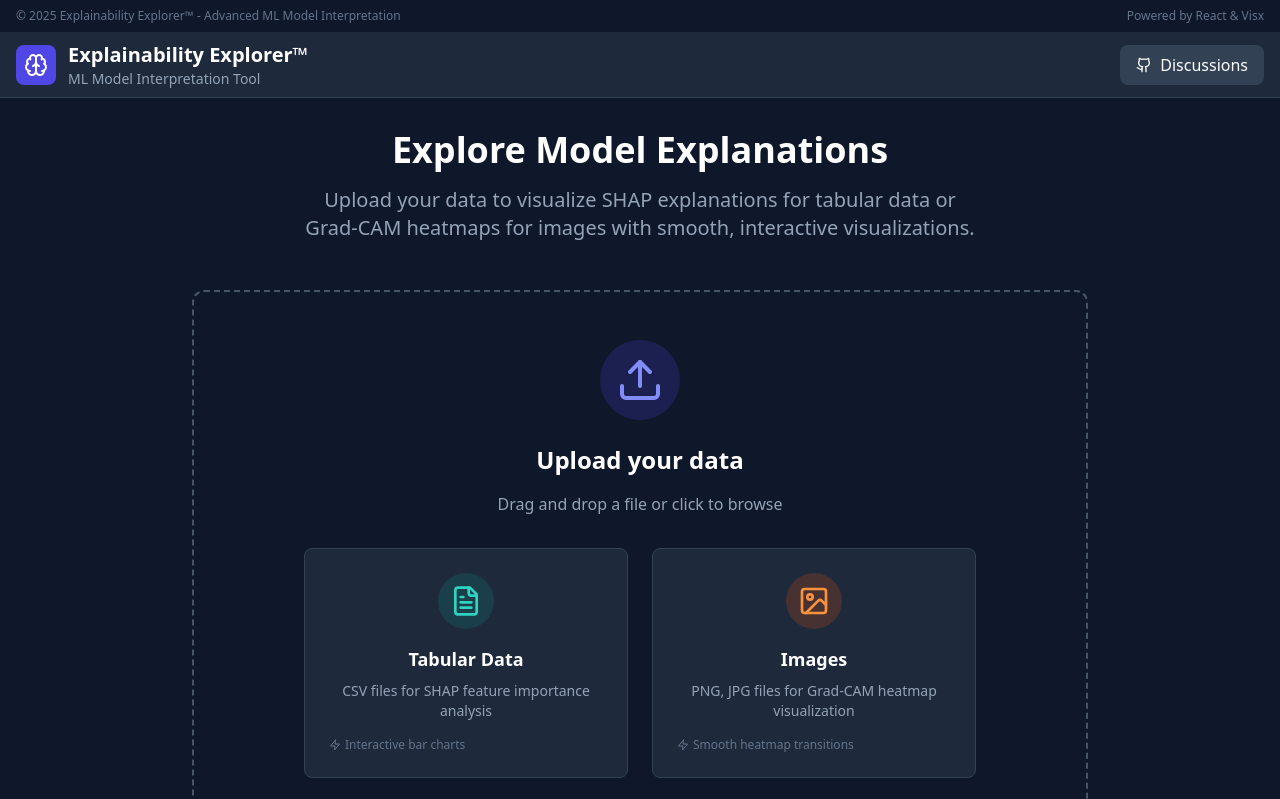
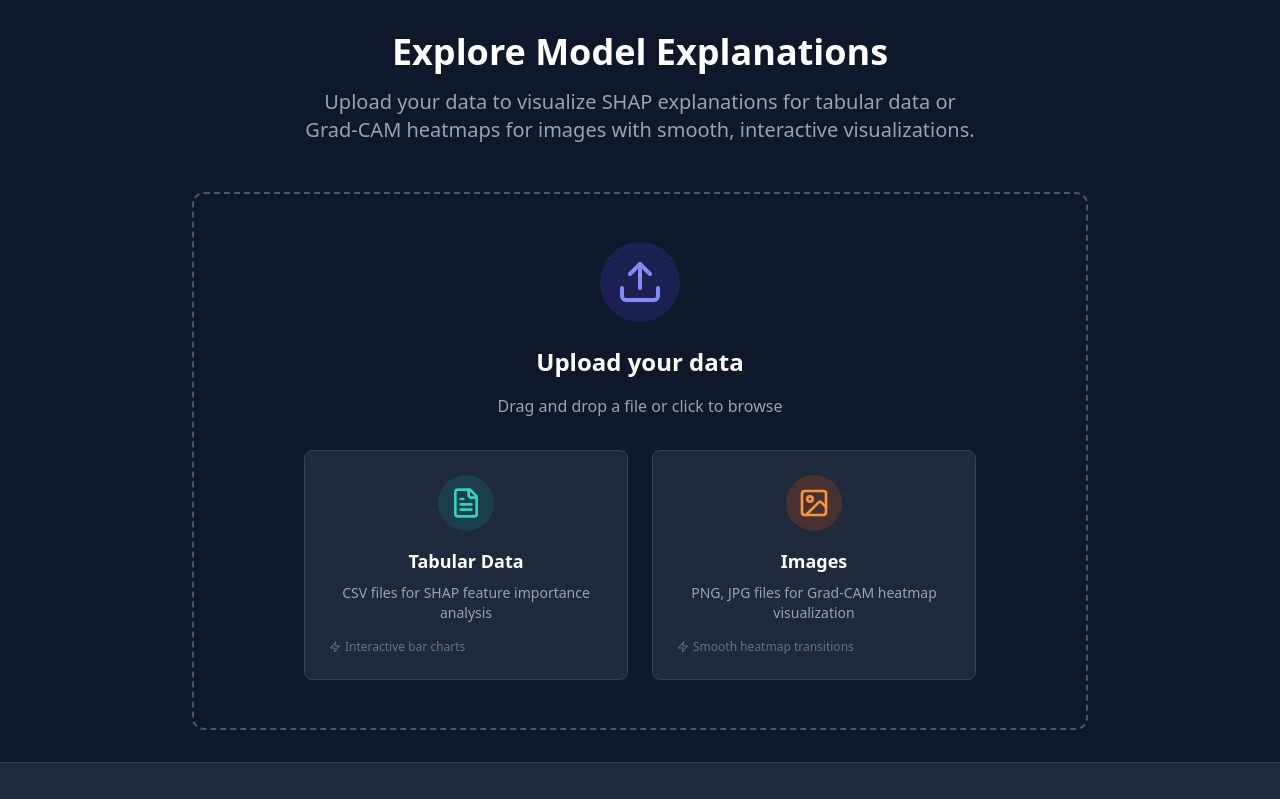
Before and after one commit to Deepakrajadurai/ML_Model_Interpretation_Tool_for_Analysis, a React (Vite) app: page / in a window 1280 px wide. Shown: the top 799 px of the page. Built offline with nearby package versions, Linux system fonts and the light colour scheme.

Commit message:
Remove header from application

```diff
--- a/src/App.tsx
+++ b/src/App.tsx
@@ -1,5 +1,4 @@
 import React, { useState, useCallback } from 'react';
-import { Header } from './components/Header';
 import { Footer } from './components/Footer';
 import { UploadZone } from './components/UploadZone';
 import { TabularAnalysis } from './components/TabularAnalysis';
@@ -40,13 +39,6 @@ function App() {
 
   return (
     <div ref={containerRef} className="min-h-screen bg-slate-900 text-white flex flex-col">
-      <Header
-        onRecord={handleStartRecording}
-        isRecording={isRecording}
-        hasData={!!dataFile}
-        onReset={resetAnalysis}
-      />
-
       <main className="container mx-auto px-4 py-8 flex-1">
         {!dataFile ? (
           <UploadZone onUpload={handleFileUpload} />
--- a/src/components/Header.tsx
+++ /dev/null
@@ -1,88 +0,0 @@
-import React from 'react';
-import { Brain, Share, Video, RotateCcw, Github } from 'lucide-react';
-
-interface HeaderProps {
-  onRecord: () => void;
-  isRecording: boolean;
-  hasData: boolean;
-  onReset: () => void;
-}
-
-export const Header: React.FC<HeaderProps> = ({
-  onRecord,
-  isRecording,
-  hasData,
-  onReset
-}) => {
-  const currentYear = new Date().getFullYear();
-
-  return (
-    <>
-      {/* Top trademark bar */}
-      <div className="bg-slate-900 border-b border-slate-800 py-2">
-        <div className="container mx-auto px-4">
-          <div className="flex items-center justify-between text-xs">
-            <div className="text-slate-500">
-              © {currentYear} Explainability Explorer™ - Advanced ML Model Interpretation
-            </div>
-            <div className="text-slate-500">
-              Powered by React & Visx
-            </div>
-          </div>
-        </div>
-      </div>
-
-      {/* Main header */}
-      <header className="bg-slate-800 border-b border-slate-700 sticky top-0 z-50">
-        <div className="container mx-auto px-4">
-          <div className="flex items-center justify-between h-16">
-            <div className="flex items-center space-x-3">
-              <div className="p-2 bg-primary-600 rounded-lg">
-                <Brain className="w-6 h-6" />
-              </div>
-              <div>
-                <h1 className="text-xl font-semibold text-white">
-                  Explainability Explorer™
-                </h1>
-                <p className="text-sm text-slate-400">
-                  ML Model Interpretation Tool
-                </p>
-              </div>
-            </div>
-
-            <div className="flex items-center space-x-3">
-              {hasData && (
-                <>
-                  <button
-                    onClick={onRecord}
-                    disabled={isRecording}
-                    className="flex items-center space-x-2 px-4 py-2 bg-accent-600 hover:bg-accent-700
-                             disabled:bg-accent-800 disabled:cursor-not-allowed rounded-lg transition-colors"
-                  >
-                    <Video className={`w-4 h-4 ${isRecording ? 'animate-pulse-soft' : ''}`} />
-                    <span>{isRecording ? 'Recording...' : 'Record & Share'}</span>
-                  </button>
-
-                  <button
-                    onClick={onReset}
-                    className="flex items-center space-x-2 px-4 py-2 bg-slate-700 hover:bg-slate-600
-                             rounded-lg transition-colors"
-                  >
-                    <RotateCcw className="w-4 h-4" />
-                    <span>Reset</span>
-                  </button>
-                </>
-              )}
-
-              <button className="flex items-center space-x-2 px-4 py-2 bg-slate-700 hover:bg-slate-600
-                               rounded-lg transition-colors">
-                <Github className="w-4 h-4" />
-                <span>Discussions</span>
-              </button>
-            </div>
-          </div>
-        </div>
-      </header>
-    </>
-  );
-};
```
